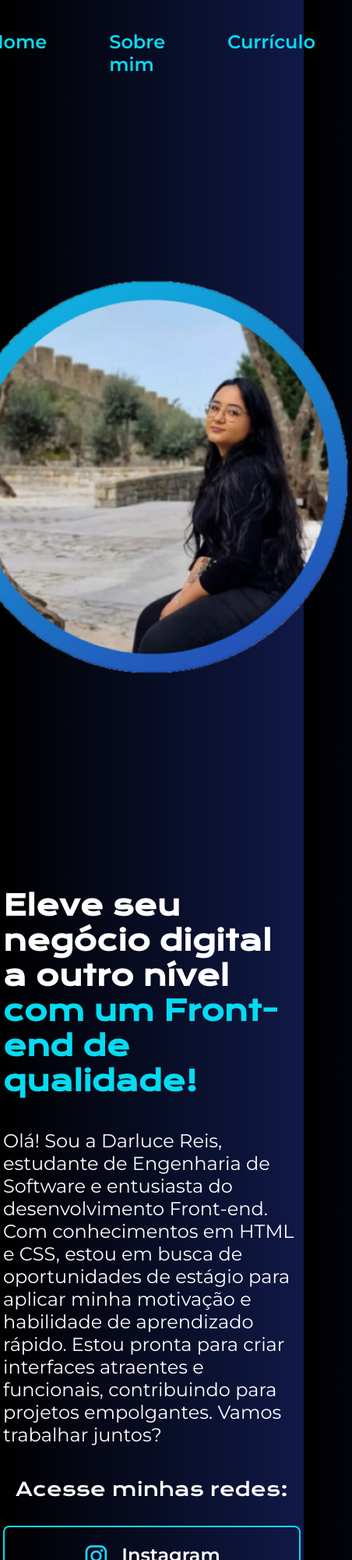
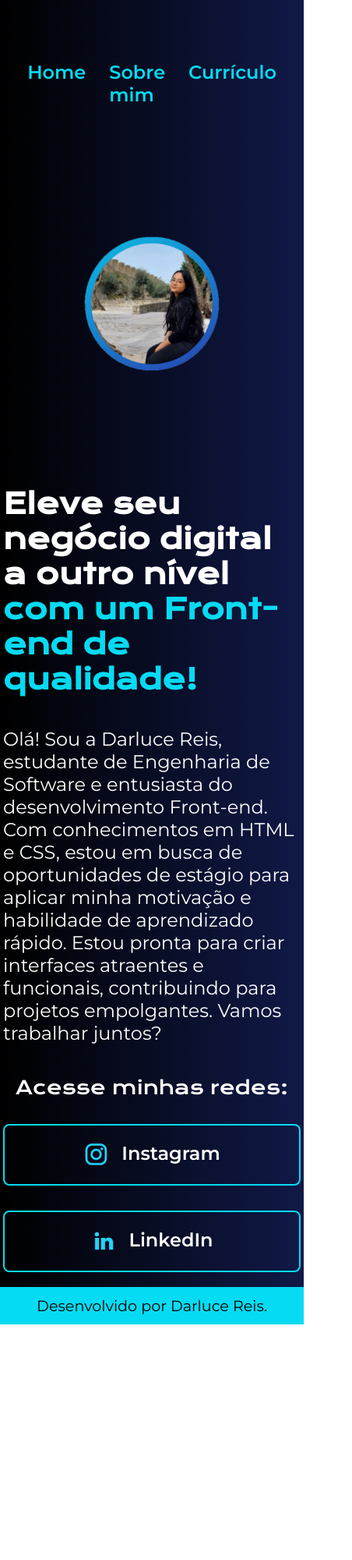
Before and after one commit to DarluceReis/Portfolio.html, a plain HTML site: page index.html in a window 390 px wide. Shown: the top 2000 px of the page at 78% size, 452 px wide, since content can reach past the window. After the commit the page ends 1698 px from the top, so only its background shows below. Drawn offline with nearby package versions, Linux system fonts and the light colour scheme.

Commit message:
Update Style.css

```diff
--- a/styles/Style.css
+++ b/styles/Style.css
@@ -62,11 +62,7 @@ body {
 }
 
 .apresentacao__conteudo__subtitulo{
-    width: 615px;
-    padding: 0% 15%;
-    display: flex;
     font-size: 1.5rem;
-    justify-content: space-between;
     font-family: var(--fonte-primaria);
     color:var(--cor-terciaria)
 }
@@ -116,7 +112,7 @@ body {
     font-size: 1,56rem ;
 }
 
-.presentacao__imagem {
+.apresentacao__imagem {
     width: 50%;
 }
 
@@ -132,7 +128,13 @@ body {
 
 @media (max-width: 1200px) {
     .cabecalho {
-        padding: 10%;
+        padding: 20%;
+    }
+
+    .cabecalho__menu {
+        display: flex;
+        gap: 30px;
+        width: auto;
     }
 
     .cabecalho__menu {
@@ -149,5 +151,10 @@ body {
         width: auto;
     }
 
-
+    .rodape {
+        padding: 12px;
+        color: #000000;
+        font-size: 1.2rem;
+        font-weight: 400;
+    }
 }
```
